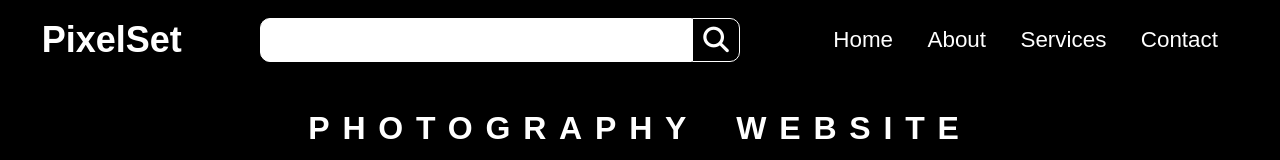
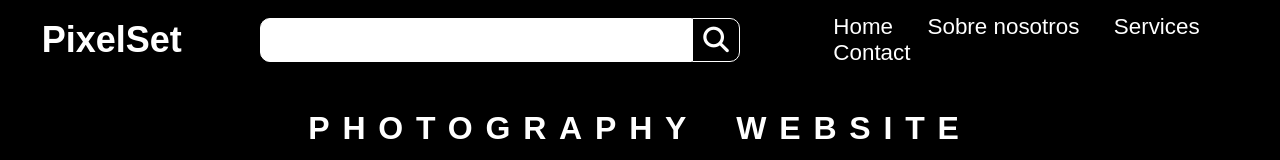
Before and after one commit to rpalaolozano/Photography_website-main, a plain HTML site: page index.html in a window 1280 px wide. Shown: the top 160 px of the page. Drawn offline with Linux system fonts and the light colour scheme.

Commit message:
Cambie el texto del enlace "About" a "Sobre nosotros" en el archivo index.html para reflejar mejor el contenido en español.

```diff
--- a/index.html
+++ b/index.html
@@ -16,7 +16,7 @@
             <div class="search"><input type="search"><i class="fa-solid fa-magnifying-glass"></i></div>
             <div class="links">
               <a href="">Home</a>
-              <a href="">About</a>
+              <a href="">Sobre nosotros</a>
               <a href="">Services</a>
               <a href="">Contact</a>
             </div>
```
